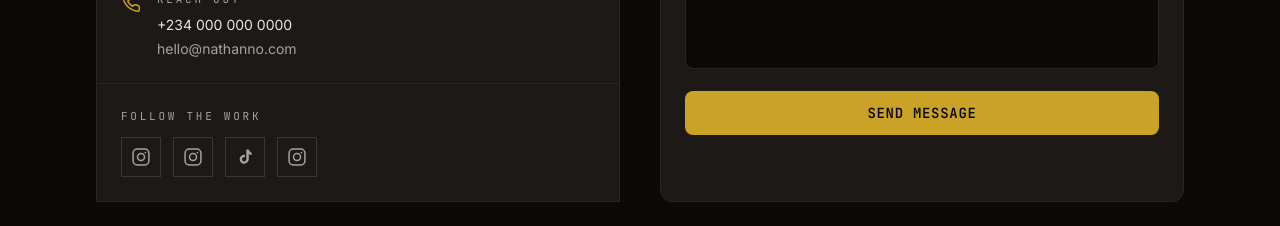
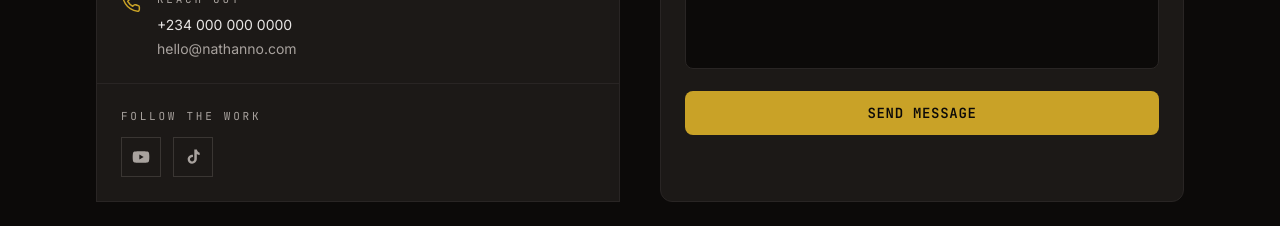
Before and after one commit to Omonire/Nathan_Website, a React (Vite) app in the folder Frontend/: page / in a window 1280 px wide. Shown: the part 10280-10506 px from the top of the page. Built offline with nearby package versions, Linux system fonts and the light colour scheme; no server answers.

Commit message:
content: real socials (YouTube @Skidobanzz, TikTok @skidobanz.fx), drop unused

```diff
--- a/Frontend/src/components/Contact.tsx
+++ b/Frontend/src/components/Contact.tsx
@@ -1,13 +1,12 @@
 import { site } from '../data/site-content'
 import { SectionHeading } from './SectionHeading'
 import { Reveal } from './Reveal'
-import { ClockIcon, FacebookIcon, InstagramIcon, PhoneIcon, PinIcon, TikTokIcon } from './Icons'
+import { ClockIcon, PhoneIcon, PinIcon, TikTokIcon, YouTubeIcon } from './Icons'
 import type { JSX } from 'react'
 import { useState } from 'react'
 
 const socialIcons: Record<string, (props: { className?: string }) => JSX.Element> = {
-  Instagram: InstagramIcon,
-  Facebook: FacebookIcon,
+  YouTube: YouTubeIcon,
   TikTok: TikTokIcon,
 }
 
@@ -91,7 +90,7 @@ export function Contact() {
                   <h3 className="font-mono text-[11px] uppercase tracking-[0.25em] text-ashtray">Follow the work</h3>
                   <div className="mt-3 flex gap-3">
                     {site.socials.map((s) => {
-                      const Icon = socialIcons[s.label] ?? InstagramIcon
+                      const Icon = socialIcons[s.label] ?? YouTubeIcon
                       return (
                         <a
                           key={s.label}
--- a/Frontend/src/components/Footer.tsx
+++ b/Frontend/src/components/Footer.tsx
@@ -2,12 +2,11 @@ import { site } from '../data/site-content'
 import { btnGold } from '../lib/ui'
 import { Brand } from './brand'
 import { Reveal } from './Reveal'
-import { FacebookIcon, InstagramIcon, TikTokIcon } from './Icons'
+import { TikTokIcon, YouTubeIcon } from './Icons'
 import type { JSX } from 'react'
 
 const socialIcons: Record<string, (props: { className?: string }) => JSX.Element> = {
-  Instagram: InstagramIcon,
-  Facebook: FacebookIcon,
+  YouTube: YouTubeIcon,
   TikTok: TikTokIcon,
 }
 
@@ -87,7 +86,7 @@ export function Footer() {
         </p>
         <div className="flex items-center gap-3">
           {site.socials.map((s) => {
-            const Icon = socialIcons[s.label] ?? InstagramIcon
+            const Icon = socialIcons[s.label] ?? YouTubeIcon
             return (
               <a
                 key={s.label}
--- a/Frontend/src/components/Icons.tsx
+++ b/Frontend/src/components/Icons.tsx
@@ -98,20 +98,10 @@ export function CloseIcon({ className }: IconProps) {
   )
 }
 
-export function InstagramIcon({ className }: IconProps) {
-  return (
-    <svg viewBox="0 0 24 24" fill="none" stroke="currentColor" strokeWidth="1.8" strokeLinecap="round" strokeLinejoin="round" className={base(className)} aria-hidden="true">
-      <rect x="2.5" y="2.5" width="19" height="19" rx="5" />
-      <circle cx="12" cy="12" r="4.2" />
-      <circle cx="17.3" cy="6.7" r="1.1" fill="currentColor" stroke="none" />
-    </svg>
-  )
-}
-
-export function FacebookIcon({ className }: IconProps) {
+export function YouTubeIcon({ className }: IconProps) {
   return (
     <svg viewBox="0 0 24 24" fill="currentColor" className={base(className)} aria-hidden="true">
-      <path d="M13.5 21v-7h2.4l.4-3h-2.8V9c0-.9.3-1.5 1.6-1.5h1.3V4.9c-.3 0-1.1-.1-2-.1-2 0-3.4 1.2-3.4 3.5v2.7H8.5v3h2.5v7h2.5Z" />
+      <path d="M21.6 7.2a2.5 2.5 0 0 0-1.75-1.77C18.28 5 12 5 12 5s-6.28 0-7.85.43A2.5 2.5 0 0 0 2.4 7.2 26 26 0 0 0 2 12a26 26 0 0 0 .4 4.8 2.5 2.5 0 0 0 1.75 1.77C5.72 19 12 19 12 19s6.28 0 7.85-.43a2.5 2.5 0 0 0 1.75-1.77A26 26 0 0 0 22 12a26 26 0 0 0-.4-4.8ZM10 15V9l5.2 3L10 15Z" />
     </svg>
   )
 }
--- a/Frontend/src/data/site-content.ts
+++ b/Frontend/src/data/site-content.ts
@@ -114,10 +114,8 @@ const contact = {
 }
 
 const socials = [
-  { label: 'YouTube', href: 'https://youtube.com/@nathanno' },
-  { label: 'Instagram', href: 'https://instagram.com/skidobanz' },
+  { label: 'YouTube', href: 'https://youtube.com/@Skidobanzz' },
   { label: 'TikTok', href: 'https://www.tiktok.com/@skidobanz.fx' },
-  { label: 'LinkedIn', href: 'https://linkedin.com/in/nathanno' },
 ]
 
 const reviewStats = { average: 5.0, count: '47' }
--- a/Frontend/src/lib/cms.ts
+++ b/Frontend/src/lib/cms.ts
@@ -91,9 +91,8 @@ const defaultSiteContent: SiteContent = {
     email: 'hello@nathanno.com',
   },
   socials: [
-    { label: 'YouTube', href: 'https://youtube.com/@nathanno' },
-    { label: 'Instagram', href: 'https://instagram.com/skidobanz' },
-    { label: 'TikTok', href: 'https://www.tiktok.com/@skidobanz_fx' },
+    { label: 'YouTube', href: 'https://youtube.com/@Skidobanzz' },
+    { label: 'TikTok', href: 'https://www.tiktok.com/@skidobanz.fx' },
   ],
 }
 
```
Also changed, not shown: 1 other file (tests, documents, lock files or other folders).
